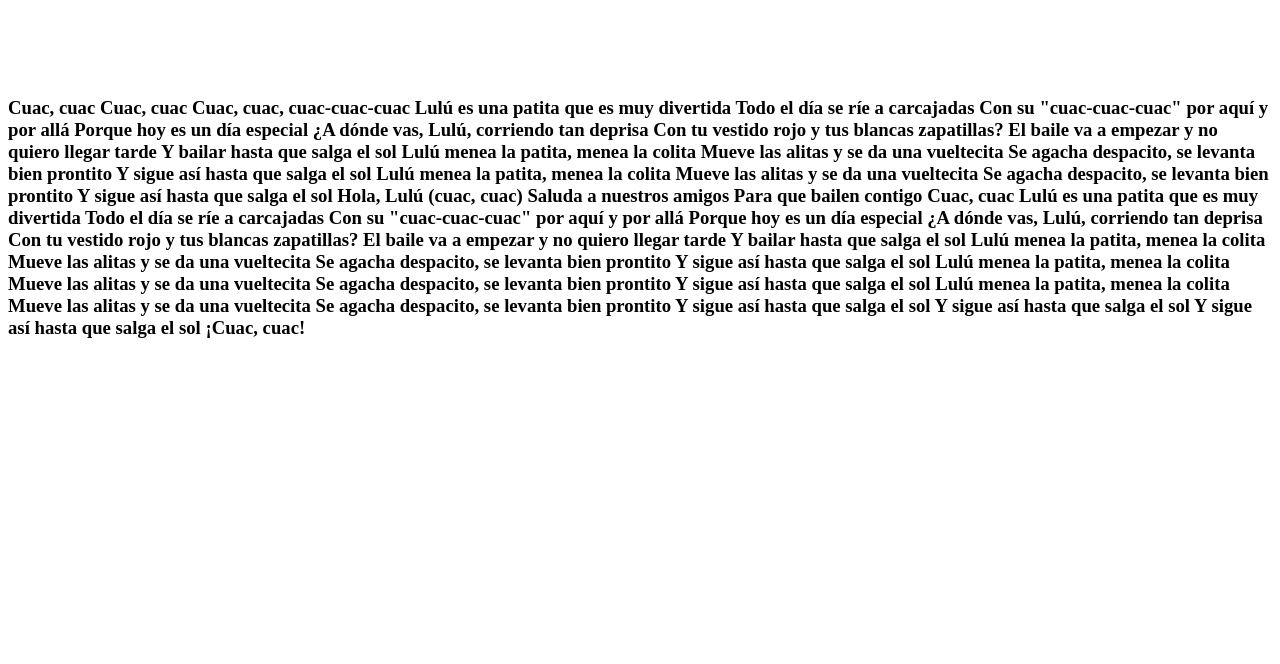
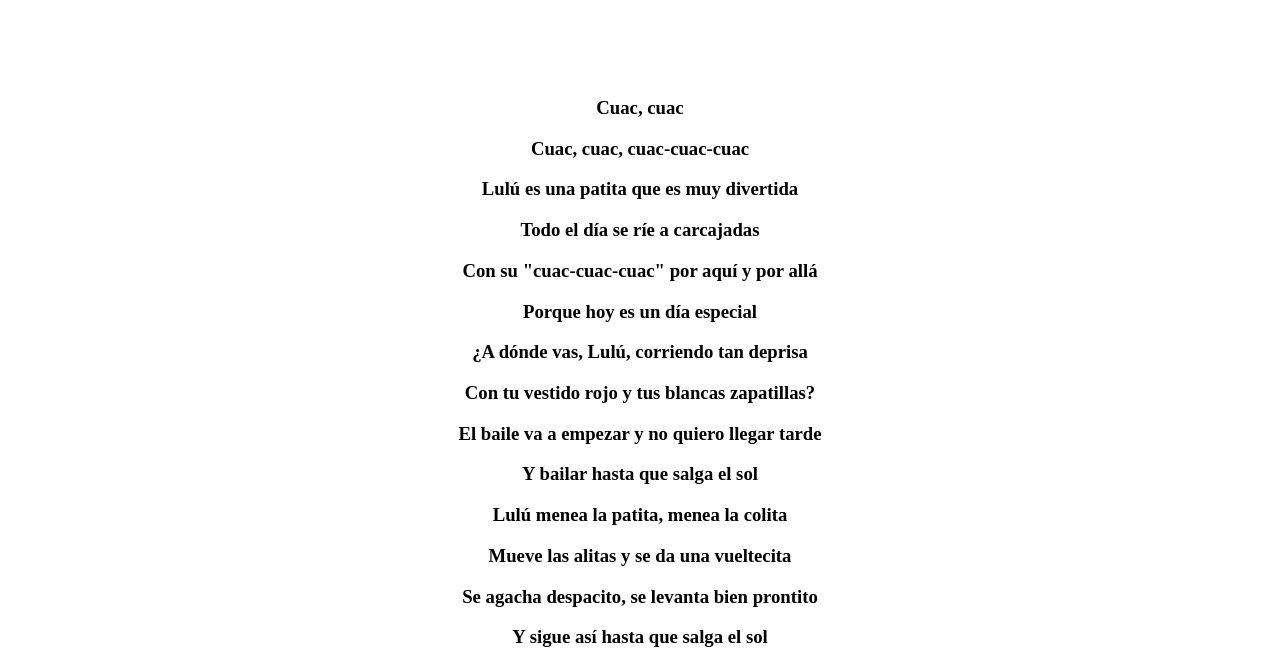
Before and after one commit to Cristian1667/ManuelimJunior, a plain HTML site: page index.html in a window 1280 px wide. Shown: the part 126-790 px from the top of the page. Drawn offline with Linux system fonts and the light colour scheme.

Commit message:
Update index.html

```diff
--- a/index.html
+++ b/index.html
@@ -1,52 +1,50 @@
 <title>Music proyect</title>
 <p style="color:blue; font-size:100px">Lulu</p>
 <body>
-  <h3>
-    Cuac, cuac
-Cuac, cuac
-Cuac, cuac, cuac-cuac-cuac
-Lulú es una patita que es muy divertida
-Todo el día se ríe a carcajadas
-Con su "cuac-cuac-cuac" por aquí y por allá
-Porque hoy es un día especial
-¿A dónde vas, Lulú, corriendo tan deprisa
-Con tu vestido rojo y tus blancas zapatillas?
-El baile va a empezar y no quiero llegar tarde
-Y bailar hasta que salga el sol
-Lulú menea la patita, menea la colita
-Mueve las alitas y se da una vueltecita
-Se agacha despacito, se levanta bien prontito
-Y sigue así hasta que salga el sol
-Lulú menea la patita, menea la colita
-Mueve las alitas y se da una vueltecita
-Se agacha despacito, se levanta bien prontito
-Y sigue así hasta que salga el sol
-Hola, Lulú (cuac, cuac)
-Saluda a nuestros amigos
-Para que bailen contigo
-Cuac, cuac
-Lulú es una patita que es muy divertida
-Todo el día se ríe a carcajadas
-Con su "cuac-cuac-cuac" por aquí y por allá
-Porque hoy es un día especial
-¿A dónde vas, Lulú, corriendo tan deprisa
-Con tu vestido rojo y tus blancas zapatillas?
-El baile va a empezar y no quiero llegar tarde
-Y bailar hasta que salga el sol
-Lulú menea la patita, menea la colita
-Mueve las alitas y se da una vueltecita
-Se agacha despacito, se levanta bien prontito
-Y sigue así hasta que salga el sol
-Lulú menea la patita, menea la colita
-Mueve las alitas y se da una vueltecita
-Se agacha despacito, se levanta bien prontito
-Y sigue así hasta que salga el sol
-Lulú menea la patita, menea la colita
-Mueve las alitas y se da una vueltecita
-Se agacha despacito, se levanta bien prontito
-Y sigue así hasta que salga el sol
-Y sigue así hasta que salga el sol
-Y sigue así hasta que salga el sol
-¡Cuac, cuac!
-  </h3>
-</body>
+<center>
+<h3>Cuac, cuac</h3>
+<h3>Cuac, cuac, cuac-cuac-cuac</h3>
+<h3>Lulú es una patita que es muy divertida</h3>
+<h3>Todo el día se ríe a carcajadas</h3>
+<h3>Con su "cuac-cuac-cuac" por aquí y por allá</h3>
+<h3>Porque hoy es un día especial</h3>
+<h3>¿A dónde vas, Lulú, corriendo tan deprisa</h3>
+<h3>Con tu vestido rojo y tus blancas zapatillas?</h3>
+<h3>El baile va a empezar y no quiero llegar tarde</h3>
+<h3>Y bailar hasta que salga el sol</h3>
+<h3>Lulú menea la patita, menea la colita</h3>
+<h3>Mueve las alitas y se da una vueltecita</h3>
+<h3>Se agacha despacito, se levanta bien prontito</h3>
+<h3>Y sigue así hasta que salga el sol</h3>
+<h3>Lulú menea la patita, menea la colita</h3>
+<h3>Mueve las alitas y se da una vueltecita</h3>
+<h3>Se agacha despacito, se levanta bien prontito</h3>
+<h3>Y sigue así hasta que salga el sol</h3>
+<h3>Hola, Lulú (cuac, cuac)</h3>
+<h3>Saluda a nuestros amigos</h3>
+<h3>Para que bailen contigo</h3>
+<h3>Cuac, cuac</h3>
+<h3>Lulú es una patita que es muy divertida</h3>
+<h3>Todo el día se ríe a carcajadas</h3>
+<h3>Con su "cuac-cuac-cuac" por aquí y por allá</h3>
+<h3>Porque hoy es un día especial</h3>
+<h3>¿A dónde vas, Lulú, corriendo tan deprisa</h3>
+<h3>Con tu vestido rojo y tus blancas zapatillas?</h3>
+<h3>El baile va a empezar y no quiero llegar tarde</h3>
+<h3>Y bailar hasta que salga el sol</h3>
+<h3>Lulú menea la patita, menea la colita</h3>
+<h3>Mueve las alitas y se da una vueltecita</h3>
+<h3>Se agacha despacito, se levanta bien prontito</h3>
+<h3>Y sigue así hasta que salga el sol</h3>
+<h3>Lulú menea la patita, menea la colita</h3>
+<h3>Mueve las alitas y se da una vueltecita</h3>
+<h3>Se agacha despacito, se levanta bien prontito</h3>
+<h3>Y sigue así hasta que salga el sol</h3>
+<h3>Lulú menea la patita, menea la colita</h3>
+<h3>Mueve las alitas y se da una vueltecita</h3>
+<h3>Se agacha despacito, se levanta bien prontito</h3>
+<h3>Y sigue así hasta que salga el sol</h3>
+<h3>Y sigue así hasta que salga el sol</h3>
+<h3>Y sigue así hasta que salga el sol</h3>
+<h3>¡Cuac, cuac!</h3>
+</body> </center>
```
